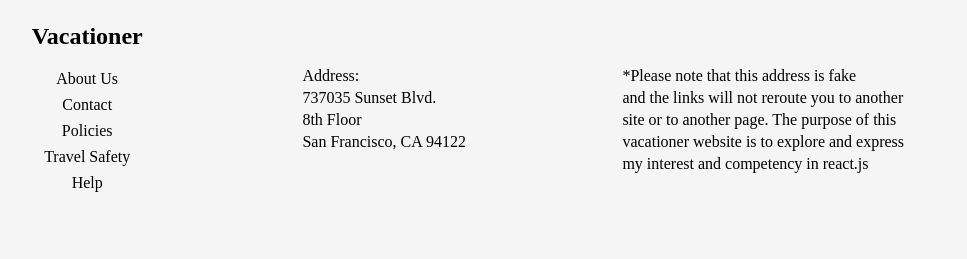
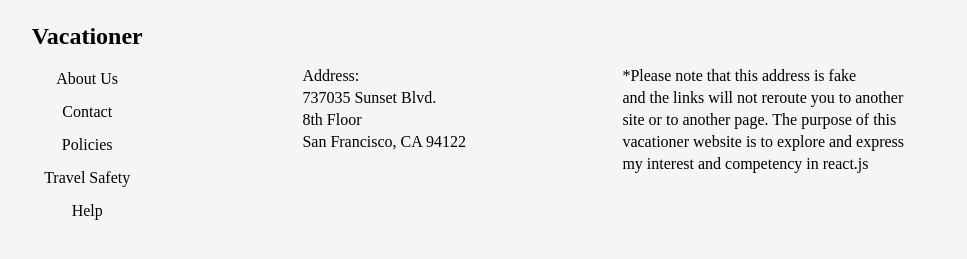
Before and after one commit to JSumulong/Vacationer, a React (Create React App) app: page / in a window 1280 px wide. Shown: the part 1961-2220 px from the top of the page, without its empty margins (124-1091 px from the left). Built offline with nearby package versions, Linux system fonts and the light colour scheme; a web font is replaced by a local one.

Commit message:
add Modal folder and DisclaimerModal component, add displayDisclaimerModal to Header and Footer components

```diff
--- a/src/App.js
+++ b/src/App.js
@@ -7,6 +7,7 @@ import Header from './Header/Header';
 import TopSlider from './TopSlider/TopSlider';
 import Testimonies from './Testimonies/Testimonies';
 import Footer from './Footer/Footer';
+import DisclaimerModal from './Modals/DisclaimerModal';
 
 class App extends Component {
   render() {
@@ -27,6 +28,7 @@ class App extends Component {
         />
         <Testimonies />
         <Footer />
+        <DisclaimerModal />
       </div>
     );
   }
--- /dev/null
+++ b/src/Footer/ColumnSpan.js
@@ -0,0 +1,21 @@
+import React, { Component } from 'react';
+
+class ColumnSpan extends Component {
+	displayDisclaimerModal() {
+		const modal = document.querySelector('.disclaimer-modal');
+		modal.style.display = "block";
+	}
+	render() {
+		const style = {
+			fontSize: 16,
+			margin: 15,
+			padding: 0,
+			cursor: "pointer"
+		}
+		return (
+			<p style={style} onClick={this.displayDisclaimerModal}>{this.props.content}</p>
+		)
+	}
+}
+
+export default ColumnSpan;
--- a/src/Footer/FooterColumn.js
+++ b/src/Footer/FooterColumn.js
@@ -1,7 +1,11 @@
 import React, { Component } from 'react';
-import './footerColumn.css';
+import ColumnSpan from './ColumnSpan';
 
 class FooterColumn extends Component {
+	displayDisclaimerModal() {
+		const modal = document.querySelector('.disclaimer-modal');
+		modal.style.display = "block";
+	}
 	render() {
 		const divStyle = {
 			width: "33%"
@@ -9,11 +13,11 @@ class FooterColumn extends Component {
 		return (
 			<div className="footer-column" style={divStyle}>
 				<h2>Vacationer</h2>
-				<p>About Us</p>
-				<p>Contact</p>
-				<p>Policies</p>
-				<p>Travel Safety</p>
-				<p>Help</p>
+				<ColumnSpan content="About Us" />
+				<ColumnSpan content="Contact" />
+				<ColumnSpan content="Policies" />
+				<ColumnSpan content="Travel Safety" />
+				<ColumnSpan content="Help" />
 			</div>
 		)
 	}
--- a/src/Footer/footerColumn.css
+++ /dev/null
@@ -1,5 +0,0 @@
-.footer-column p {
-	font-size: 16px;
-	margin: 8px;
-	padding: 0;
-}
--- a/src/Header/Header.js
+++ b/src/Header/Header.js
@@ -3,6 +3,10 @@ import ListItem from './ListItem';
 import './header.css';
 
 class Header extends Component {
+	displayDisclaimerModal() {
+		const modal = document.querySelector('.disclaimer-modal');
+		modal.style.display = "block";
+	}
 	stickyHeader() {
 		const header = document.querySelector('.header-component');
 		const headerPosition = header.offsetTop;
@@ -39,7 +43,7 @@ class Header extends Component {
 			<div className="header-component" style={outerDivStyle}>
 				<ul style={ulStyle}>
 					<div className="header-logo"><b>Vacationer</b></div>
-					<ListItem content="Home"/>
+					<ListItem content="Home" onClick={this.displayDisclaimerModal}/>
 					<ListItem content="About Us"/>
 					<ListItem content="Search"/>
 					<ListItem content="Help"/>
--- a/src/Header/ListItem.js
+++ b/src/Header/ListItem.js
@@ -1,6 +1,10 @@
 import React, { Component } from 'react';
 
 class ListItem extends Component {
+	displayDisclaimerModal() {
+		const modal = document.querySelector('.disclaimer-modal');
+		modal.style.display = "block";
+	}
 	render() {
 		const style = {
 			"flex": 1,
@@ -9,9 +13,10 @@ class ListItem extends Component {
 			"display": "flex",
 			"justifyContent": "center",
 			"alignItems": "center",
+			cursor: "pointer"
 		}
 		return (
-			<li style={style}>{this.props.content}</li>
+			<li style={style} onClick={this.displayDisclaimerModal}>{this.props.content}</li>
 		)
 	}
 }
--- /dev/null
+++ b/src/Modals/DisclaimerModal.js
@@ -0,0 +1,51 @@
+import React, { Component } from 'react';
+
+class DisclaimerModal extends Component {
+	closeModal() {
+		const modal = document.querySelector('.disclaimer-modal');
+		modal.style.display = "none";
+	}
+	render() {
+		const backgroundStyle = {
+			backgroundColor: "rgba(0, 0, 0, 0.5)",
+			display: "none",
+			position: "fixed",
+			top: 0,
+			left: 0,
+			height: "100%",
+			width: "100%",
+		}
+		const containerStyle = {
+			backgroundColor: "whitesmoke",
+			position: "fixed",
+			top: 200,
+			left: "33%",
+			width: "33%",
+			fontFamily: "'Josefin Sans', sans-serif",
+			fontSize: 20
+		}
+		const spanStyle = {
+			float: "right",
+			marginRight: 10,
+			marginTop: 5,
+			cursor: "pointer"
+		}
+		const pStyle = {
+			margin: 30
+		}
+		return (
+			<div className="disclaimer-modal" style={backgroundStyle}>
+				<div style={containerStyle}>
+					<span style={spanStyle} onClick={this.closeModal}>&times;</span>
+					<p style={pStyle}>The functionality of this button was not
+					relevant to the goals of this project and will not redirect,
+					rerender, or affect the browser in any way apart from
+					displaying this notice.</p>
+					<p style={pStyle}>Try clicking on the "Search" option in the header or any of the arrows on the image sliders.</p>
+				</div>
+			</div>
+		)
+	}
+}
+
+export default DisclaimerModal;
```
Also changed, not shown: src/VacationCard/VacationCard.js (line endings or trailing spaces).
